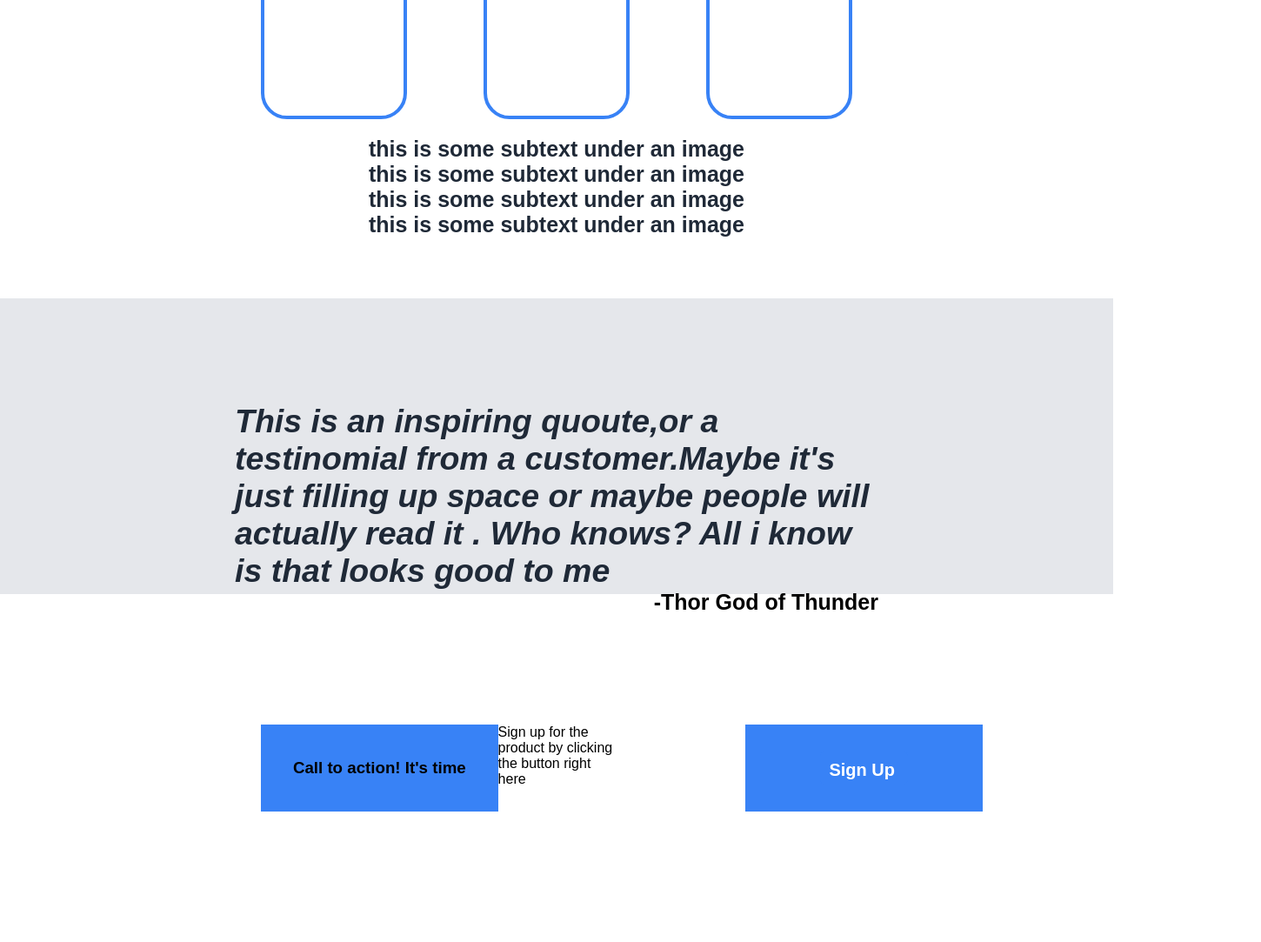
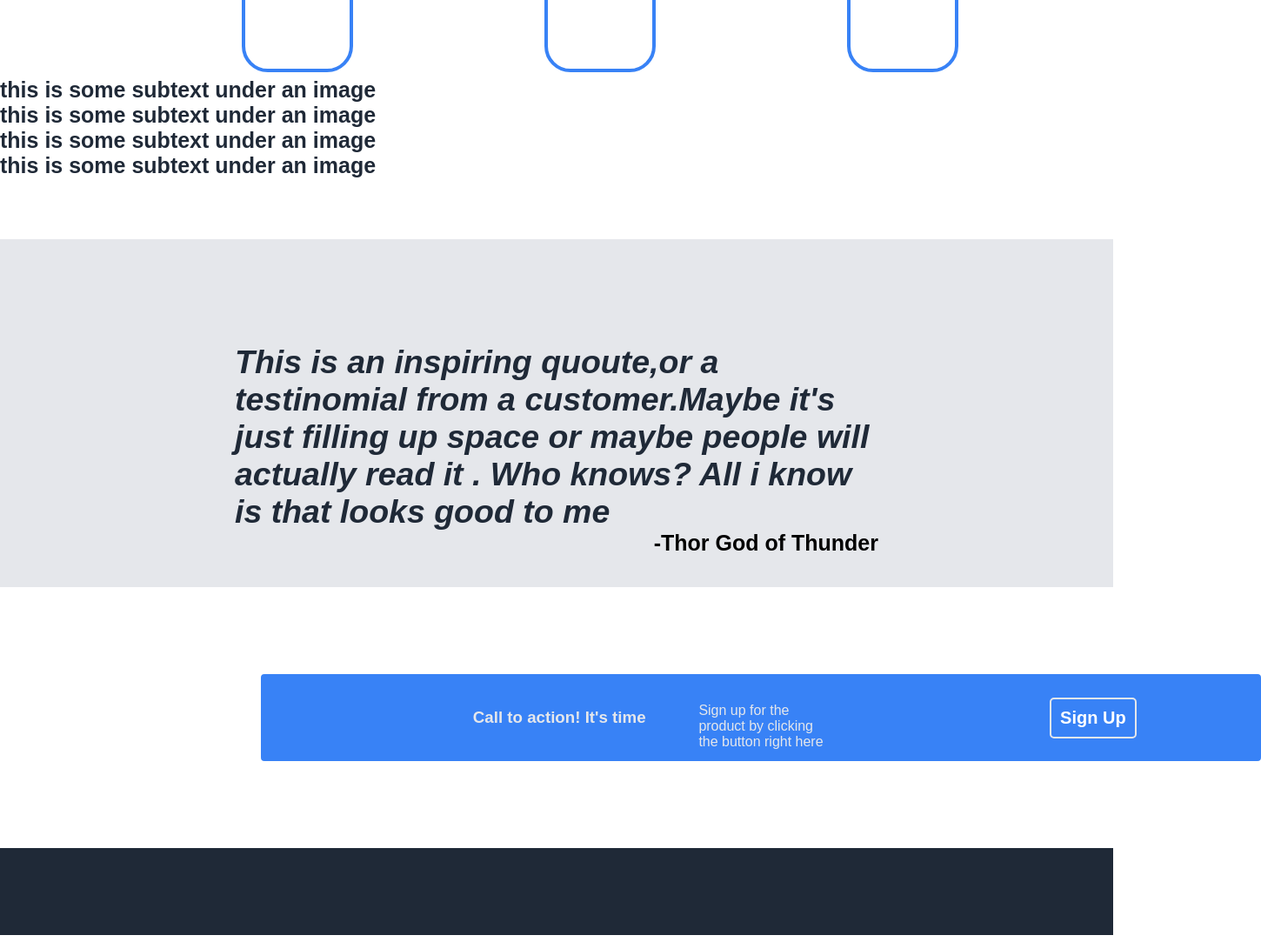
Before and after one commit to Kawasaaki/LandingPage, a plain HTML site: page index.html in a window 1280 px wide. Shown: the part 724-1807 px from the top of the page at 87% size, 1450 px wide, since content can reach past the window. Drawn offline with Linux system fonts and the light colour scheme.

Commit message:
Update style.css
Some style changes!

```diff
--- a/css/style.css
+++ b/css/style.css
@@ -2,6 +2,7 @@
     margin: 0;
     padding: 0;
     font-family: sans-serif;
+    box-sizing: border-box;
 }
 
 .hero{
@@ -22,6 +23,7 @@
     font-weight: bold;
     margin-left: 150px;
     margin-top: 30px;
+    margin-left:30px;
 }
 
 .header-links{
@@ -55,18 +57,15 @@
 button{
     font-size: 20px;
     background-color: #3882F6;
-    border: none;
+    border: 2px solid #E5E7EB;
     padding: 10px 15px 5px 10px;
     border-radius: 5px;
     margin: 10px;
     color: white;
     font-weight: bold;
-
+    padding: 10px;
 }
 
-.col img{
-    margin-left: 150px;
-}
 
 .some-info{
     color: #1F2937;
@@ -84,23 +83,24 @@ button{
     display: flex;
     align-items: center;
     justify-content: center;
-    gap: 8px;
+    gap: 20px;
   }
 
   .item {
-    width: 60px;
-    height: 60px;
+    width: 100px;
+    height: 100px;
     border: 4px solid #3882F6;
     background: white;
-    margin: 40px;
-    padding: 50px;
     border-radius: 30px;
+    margin-left: 150px;
+    margin-right: 50px;
+    padding: 60px;
   }
 
 
 .quote{
     background-color: #E5E7EB;
-    height: 200px;
+    height: 400px;
     width: auto;
     padding: 70px;
     margin-top: 70px;
@@ -145,3 +145,54 @@ display: flex;
     border: none;
     border-radius: auto;
 }
+
+.footer{
+    background-color: #1F2937;
+    text-align: center;
+    height: 100px;
+    color:white
+}
+
+#flexbox1{
+    display:flex;
+    font-size: 24px;
+    text-align: center;
+    align-items: center;
+    justify-content: center;
+    gap:15px;
+    list-style-type: none;
+    margin-left: 360px;
+}
+
+.text{
+    display: flex;
+    justify-content: auto;
+    align-items: center;
+    align-content: center;
+}
+
+.footer{
+    display: flex;
+    align-content: center;
+    justify-content: center;
+}
+
+.footer-1{
+    margin-top: 40px;
+}
+
+.action{
+    background-color: #3882F6;
+    border: 3px solid #3882F6;
+    border-radius: 4px;
+    width:1150px;
+    margin-left:300px;
+    padding:30px;
+    font-size: 16px;
+    color: #E5E7EB;
+}
+
+.header{
+    font-size: 24px;
+    font-weight: bold;
+}
```
